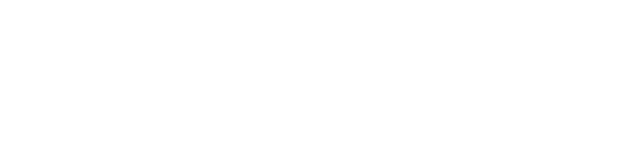
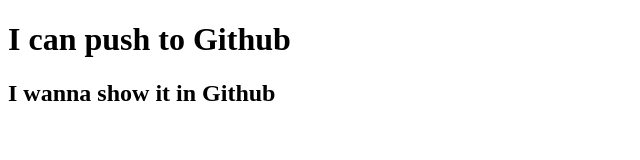
Before and after one commit to Tonmoytm/My-first-repo, a plain HTML site: page index.html in a window 1280 px wide. Shown: the whole page, without its empty margins (0-640 px from the left). Drawn offline with Linux system fonts and the light colour scheme.

Commit message:
added header

```diff
--- a/index.html
+++ b/index.html
@@ -7,6 +7,7 @@
     <title>My first Github Repo</title>
 </head>
 <body>
-
+ <h1>I can push to Github</h1>
+ <h2>I wanna show it in Github</h2>
 </body>
 </html>
```
